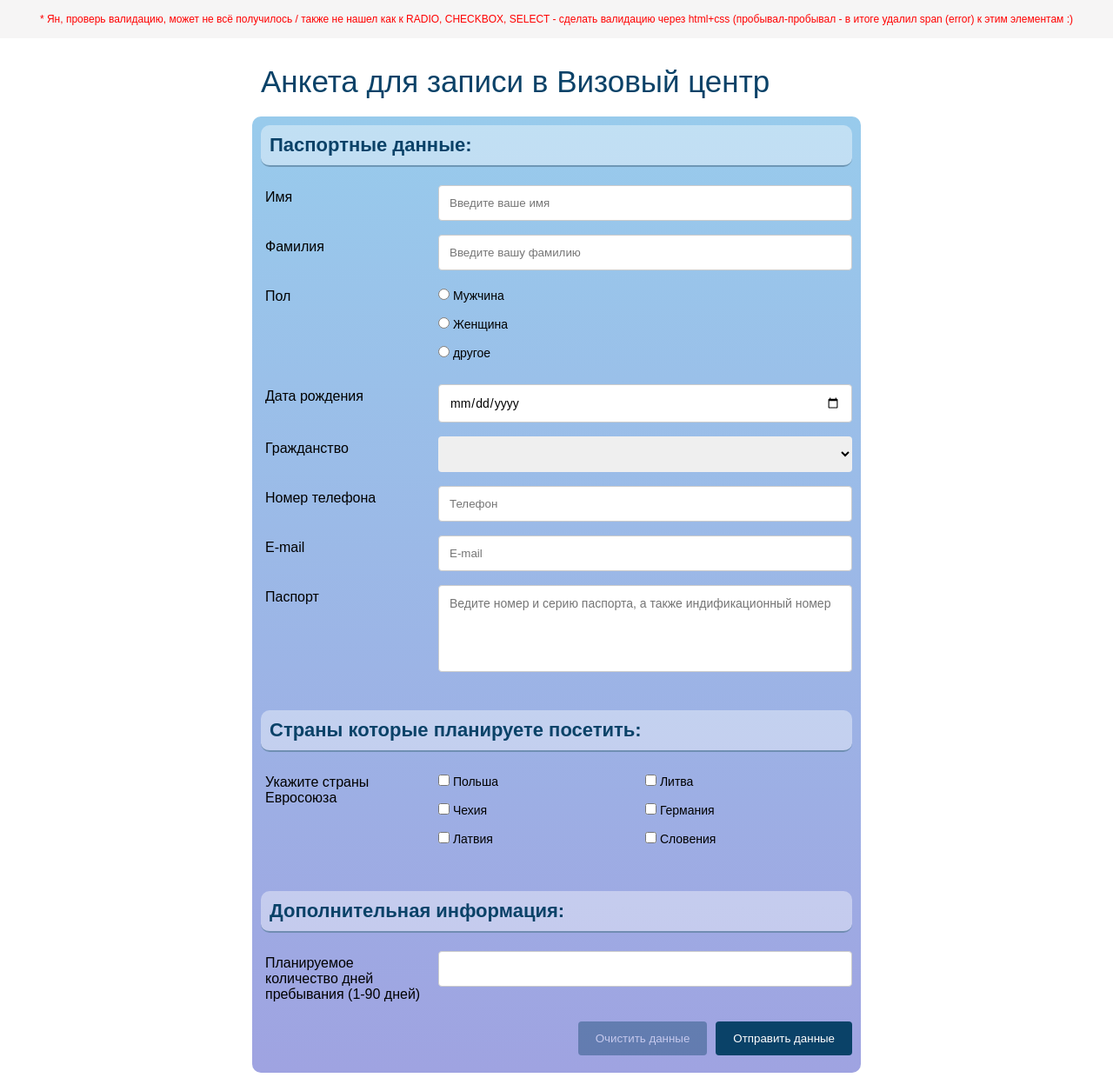
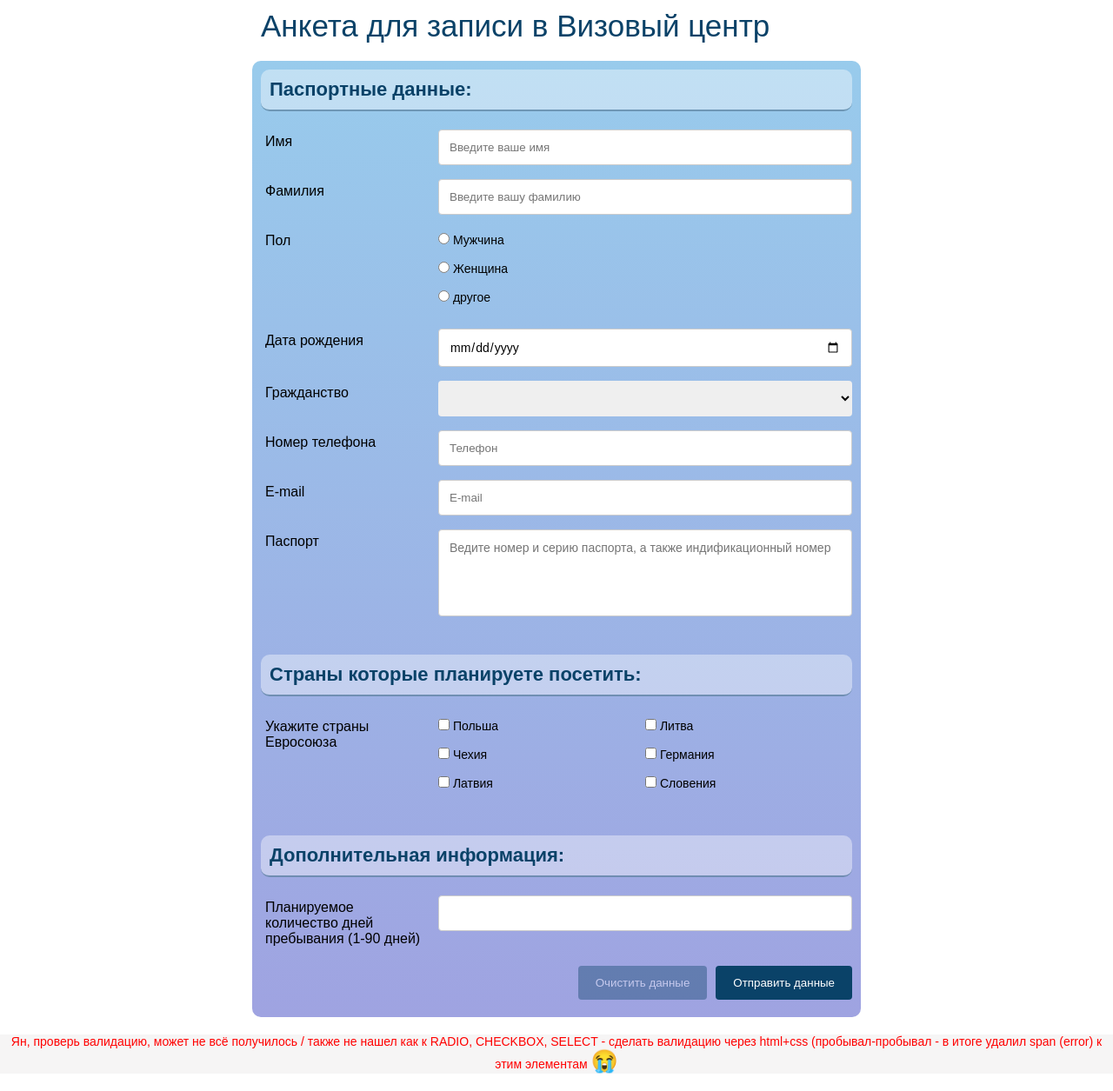
Before and after one commit to VladiislavVolkov/FD1--ClassWorks-and-HW, a plain HTML site: page Homework 9/index.html in a window 1280 px wide. Shown: the whole page at 87% size. Drawn offline with Linux system fonts and the light colour scheme.

```diff
--- a/Homework 9/css/index.css
+++ b/Homework 9/css/index.css
@@ -99,12 +99,16 @@ input[type=date],
     width: 100%;
     margin: 0 auto;
     color: red;
-    padding: 15px;
     font-family: Arial, Helvetica, sans-serif;
-    font-size: 12px;
-    margin-bottom: 20px;
+    font-size: 14px;
     background: rgb(246, 245, 245);
     text-align: center;
+    margin-top: 20px;
+    margin-bottom: 20px;
+}
+
+.main__name2 span {
+    font-size: 25px;;
 }
 
 .content {
@@ -160,7 +164,7 @@ input[type=date],
 }
 
 .error {
-	color: rgb(138, 67, 67);
+	color: rgb(188, 68, 68);
 	text-align: left;
 	font-size: 12px;
 	display: block;
--- a/Homework 9/index.html
+++ b/Homework 9/index.html
@@ -10,8 +10,6 @@
 </head>
 
 <body>
-
-    <div class="main__name2">* Ян, проверь валидацию, может не всё получилось / также не нашел как к RADIO, CHECKBOX, SELECT - сделать валидацию через html+css (пробывал-пробывал - в итоге удалил span (error) к этим элементам :)</div>
 
     <div class="main__name">Анкета для записи в Визовый центр</div>
 
@@ -163,6 +161,8 @@
         </form>
     </div>
 
+    <div class="main__name2">Ян, проверь валидацию, может не всё получилось / также не нашел как к RADIO, CHECKBOX, SELECT - сделать валидацию через html+css (пробывал-пробывал - в итоге удалил span (error) к этим элементам <span>&#128557;</span></div>
+
 </body>
 
 </html>
```
